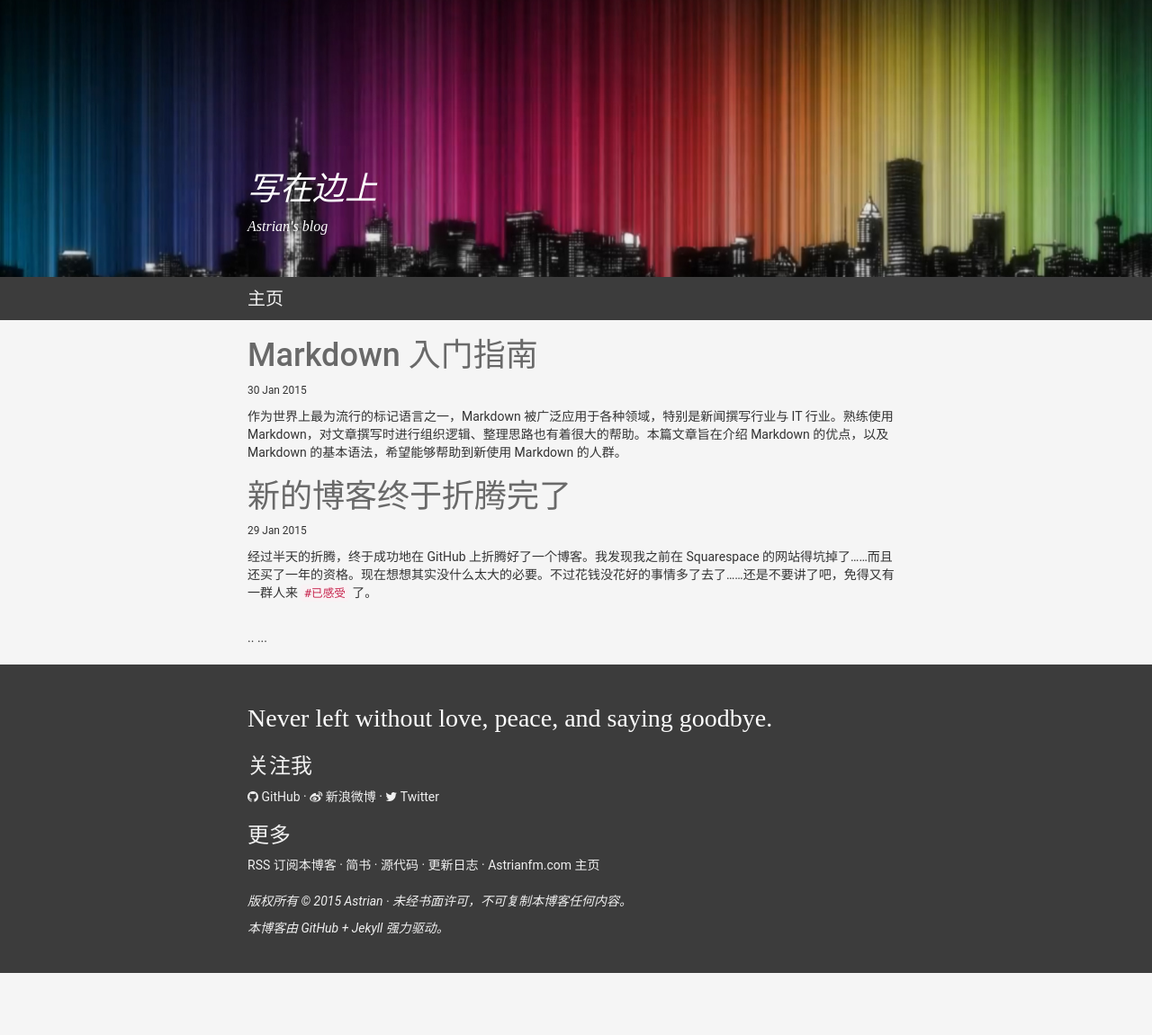
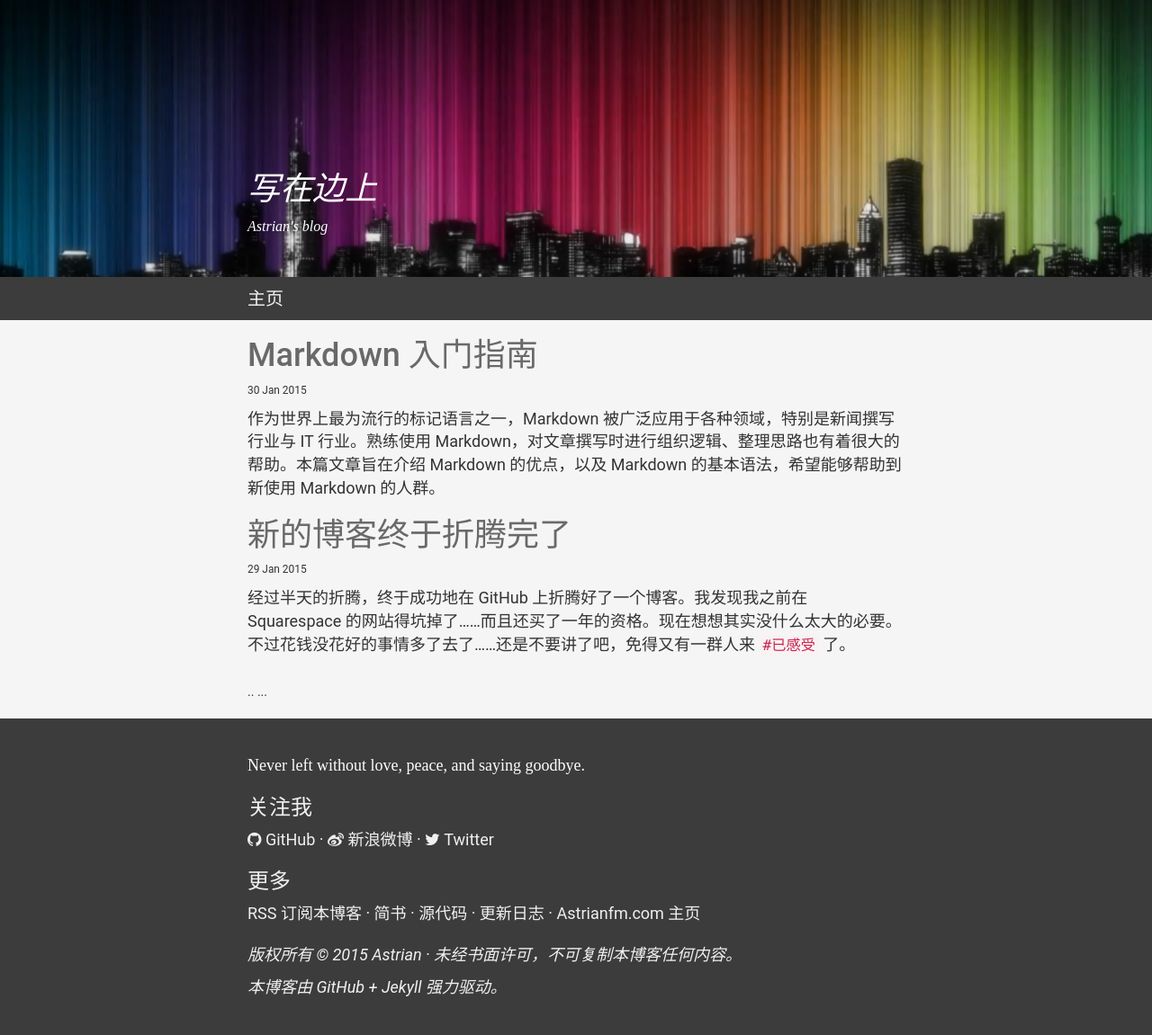
Before and after one commit to zqm1999/zqm1999.github.io, a Jekyll site: the page built from index.htm, in a window 1280 px wide. Shown: the whole page at 90% size. Built offline with Jekyll 4.4.1, drawn with Linux system fonts in a browser that asks for light colours; nearby versions of some CDN libraries; some web fonts are replaced; Markdown is read by kramdown in place of the engine named in the settings; before the commit the page ends 1082 px from its top, so only the background shows below that.

Commit message:
修改字体大小

```diff
--- a/css/index.css
+++ b/css/index.css
@@ -7,6 +7,10 @@ a:visited {color:#696969;}
 a:link {color:#696969;}
 a:hover {color:#898989;text-decoration:none;}
 a:active {color:#898989;text-decoration:none;}
+
+p{
+    font-size: 18px;
+}
 
 .titlehead{
     background-color: rgba(0,0,0,1);
```
